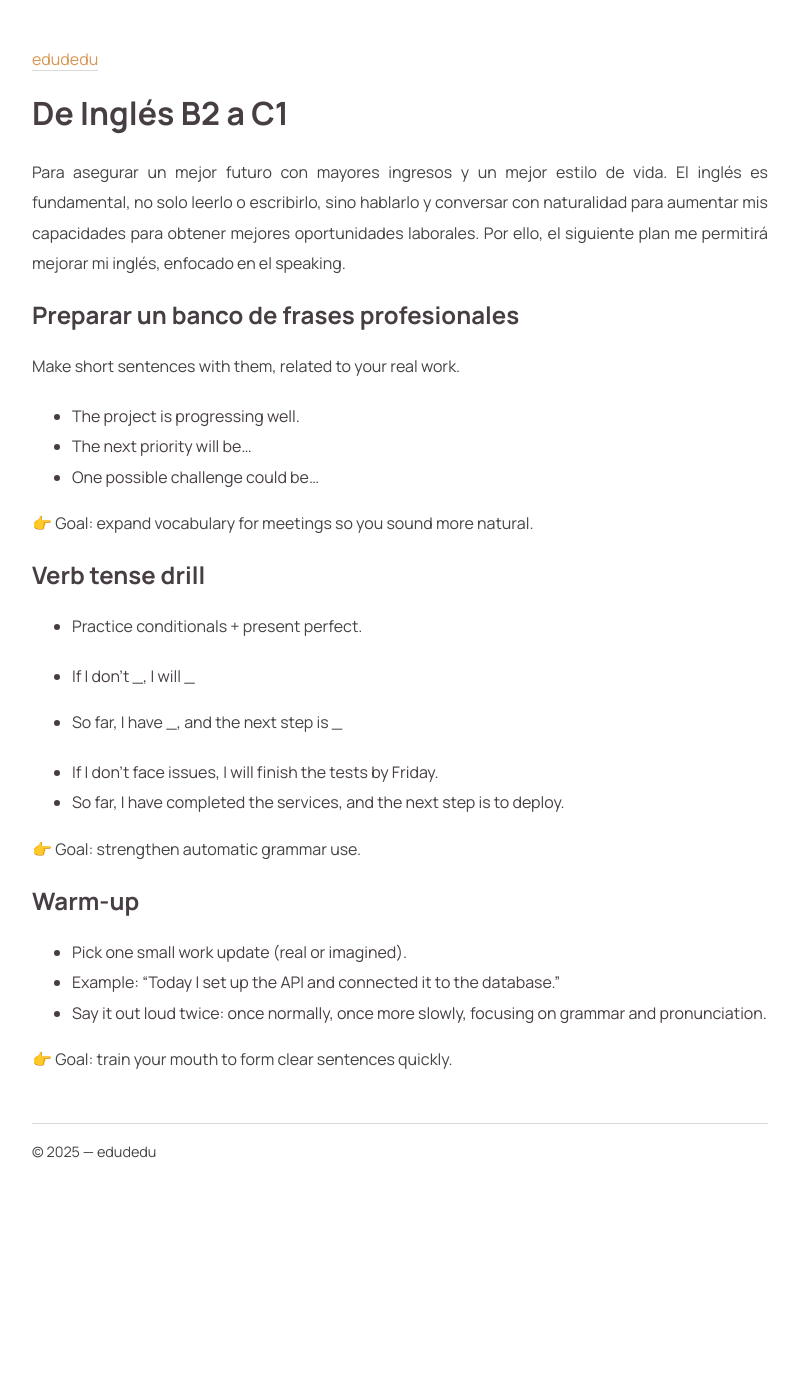
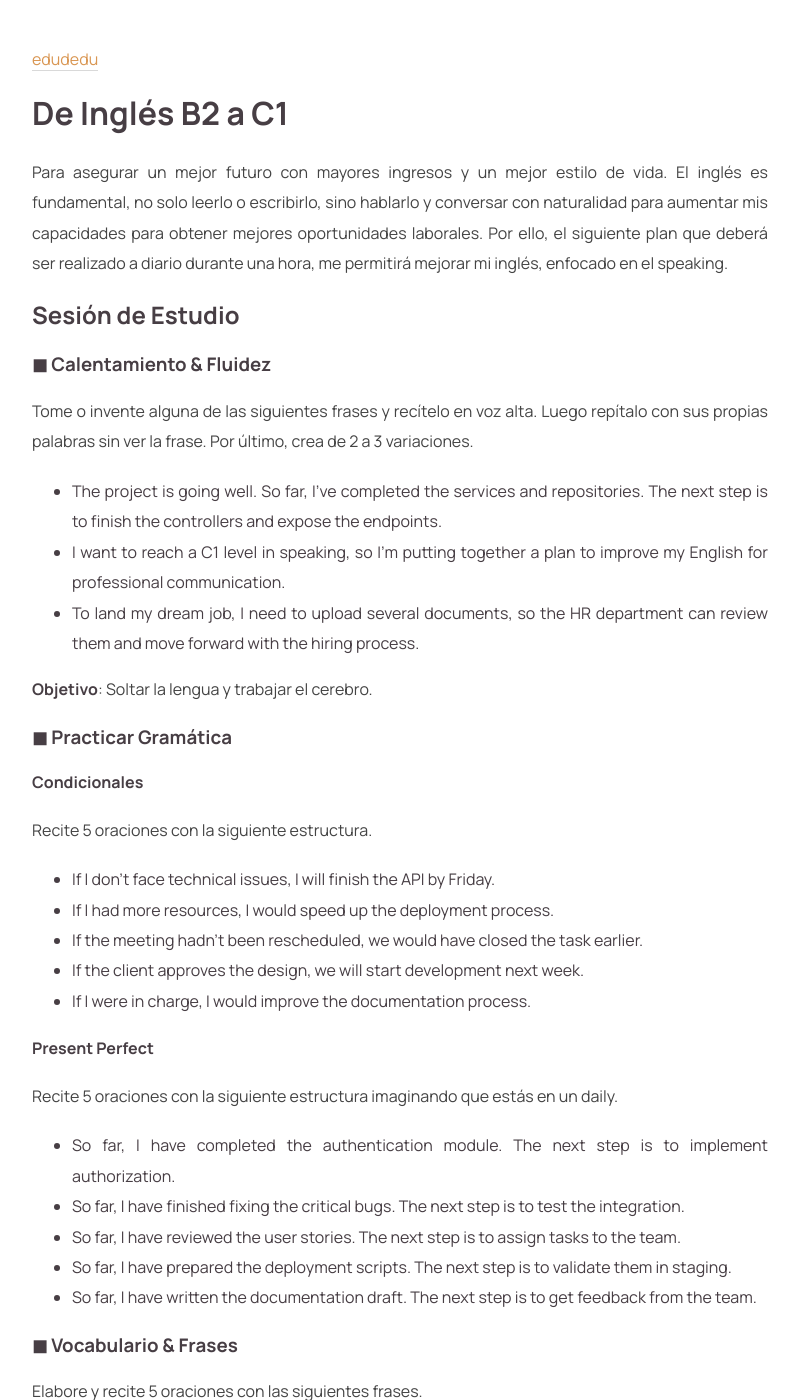
Before and after one commit to edu-rz/me, a Jekyll site: the page built from docs/gym-estilo-vida/english-b2-to-c1.md, in a window 1280 px wide and 1400 px high. Shown: the whole window, without its empty margins (240-1039 px from the left). Built offline with Jekyll 4.4.1, drawn with Linux system fonts in a browser that asks for light colours; our own code applies the rules of GitHub Pages for plain Markdown files; some of the changed text lies outside the part shown.

Commit message:
update: english

```diff
--- a/docs/gym-estilo-vida/english-b2-to-c1.md
+++ b/docs/gym-estilo-vida/english-b2-to-c1.md
@@ -4,34 +4,54 @@ layout: default
 
 # De Inglés B2 a C1
 
-Para asegurar un mejor futuro con mayores ingresos y un mejor estilo de vida. El inglés es fundamental, no solo leerlo o escribirlo, sino hablarlo y conversar con naturalidad para aumentar mis capacidades para obtener mejores oportunidades laborales. Por ello, el siguiente plan me permitirá mejorar mi inglés, enfocado en el speaking.
+Para asegurar un mejor futuro con mayores ingresos y un mejor estilo de vida. El inglés es fundamental, no solo leerlo o escribirlo, sino hablarlo y conversar con naturalidad para aumentar mis capacidades para obtener mejores oportunidades laborales. Por ello, el siguiente plan que deberá ser realizado a diario durante una hora, me permitirá mejorar mi inglés, enfocado en el speaking.
 
-## Preparar un banco de frases profesionales
+## Sesión de Estudio
 
-Make short sentences with them, related to your real work.
+### ◼ Calentamiento & Fluidez
 
-- The project is progressing well.
-- The next priority will be…
-- One possible challenge could be…
+Tome o invente alguna de las siguientes frases y recítelo en voz alta. Luego repítalo con sus propias palabras sin ver la frase. Por último, crea de 2 a 3 variaciones.
 
-👉 Goal: expand vocabulary for meetings so you sound more natural.
+- The project is going well. So far, I’ve completed the services and repositories. The next step is to finish the controllers and expose the endpoints.
+- I want to reach a C1 level in speaking, so I’m putting together a plan to improve my English for professional communication.
+- To land my dream job, I need to upload several documents, so the HR department can review them and move forward with the hiring process.
 
-## Verb tense drill
+**Objetivo**: Soltar la lengua y trabajar el cerebro.
 
-- Practice conditionals + present perfect.
+### ◼ Practicar Gramática
 
-- If I don’t _, I will _
-- So far, I have _, and the next step is _
+#### Condicionales
 
-- If I don’t face issues, I will finish the tests by Friday.
-- So far, I have completed the services, and the next step is to deploy.
+Recite 5 oraciones con la siguiente estructura.
 
-👉 Goal: strengthen automatic grammar use.
+- If I don’t face technical issues, I will finish the API by Friday.
+- If I had more resources, I would speed up the deployment process.
+- If the meeting hadn’t been rescheduled, we would have closed the task earlier.
+- If the client approves the design, we will start development next week.
+- If I were in charge, I would improve the documentation process.
 
-## Warm-up
+#### Present Perfect
 
-- Pick one small work update (real or imagined).
-- Example: “Today I set up the API and connected it to the database.”
-- Say it out loud twice: once normally, once more slowly, focusing on grammar and pronunciation.
+Recite 5 oraciones con la siguiente estructura imaginando que estás en un daily.
 
-👉 Goal: train your mouth to form clear sentences quickly.
+- So far, I have completed the authentication module. The next step is to implement authorization.
+- So far, I have finished fixing the critical bugs. The next step is to test the integration.
+- So far, I have reviewed the user stories. The next step is to assign tasks to the team.
+- So far, I have prepared the deployment scripts. The next step is to validate them in staging.
+- So far, I have written the documentation draft. The next step is to get feedback from the team.
+
+### ◼ Vocabulario & Frases
+
+Elabore y recite 5 oraciones con las siguientes frases.
+
+- **The project is progressing well.** *The project is progressing well, but we still need to align with the client on a few requirements.*
+- **The biggest challenge so far has been…** *The biggest challenge so far has been integrating the new API with the legacy system.*
+- **The next priority will be…** *The next priority will be optimizing the database queries to improve performance.*
+- **From a technical perspective…** *From a technical perspective, the migration to the cloud is the most critical step.*
+- **If time allows, I’d like to…** *If time allows, I’d like to refactor some of the older code to improve maintainability.*
+
+### ◼ English Shadowing
+
+Practique English Shadowing avanzado. El detalle de cómo realizarlo está aquí: [EngFluent](https://www.youtube.com/watch?v=awIXN5LgWKY)
+
+🍀 Suerte :)
```
Also changed, not shown: 1 other file.
